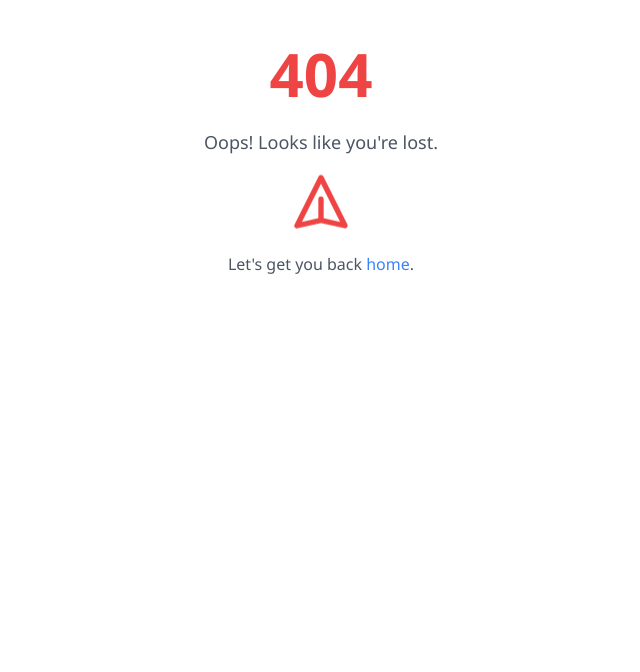
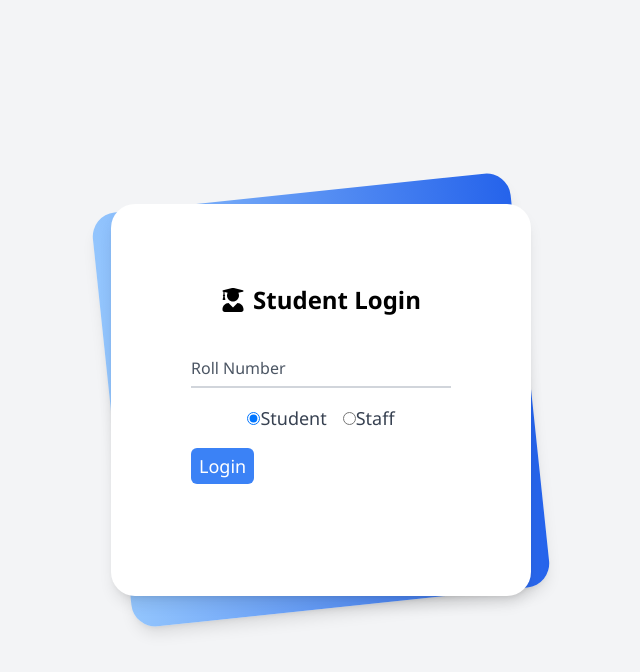
Before and after one commit to parveshahamed00/Canteen-management, a React (Vite) app in the folder frontend/: page /login in a window 1280 px wide. Before the commit this address had no page. Shown: the top 672 px of the page, without its empty margins (319-959 px from the left). Built offline with nearby package versions, Linux system fonts and the light colour scheme; a web font is replaced by a local one.

Commit message:
completed user login functionality with their role and respected ID or Rollno

```diff
--- a/frontend/src/App.jsx
+++ b/frontend/src/App.jsx
@@ -11,14 +11,16 @@ import CatererList from "./components/Admin/CatererList";
 import AddFoodItem from "./components/Admin/AddFoodItem";
 import AuthPage from "./components/User/AuthPage";
 import SignUp from "./components/User/SignUp";
+import Login from "./components/User/Login";
 function App() {
   // TODO: create user login uing rollnumber and password
   return (
     <div>
       <Routes>
-      <Route path="/" element={<AuthPage/>} />
-      <Route path="/signup" element={<SignUp/>} />
-
+        <Route path="/" element={<AuthPage />} />
+        {/* user */}
+        <Route path="/signup" element={<SignUp />} />
+        <Route path="/login" element={<Login />} />
         {/* Admin Route (Login) */}
         <Route path="/admin" element={<LoginPage />} />
         {/* Admin Protected Routes */}
@@ -27,10 +29,7 @@ function App() {
           <Route path="/admin/dashboard/caterer" element={<Caterer />} />
           <Route path="/admin/dashboard/items" element={<AddFoodItem />} />
           <Route path="/admin/dashboard/addCaterer" element={<AddCaterer />} />
-          <Route
-            path="/admin/dashboard/catererList"
-            element={<CatererList></CatererList>}
-          />
+          <Route path="/admin/dashboard/catererList" element={<CatererList />} />
         </Route>
         {/* 404 Error Page */}
         <Route path="*" element={<Error404 />} />
--- /dev/null
+++ b/frontend/src/components/User/Login.jsx
@@ -0,0 +1,122 @@
+/* eslint-disable no-unused-vars */
+import React, { useState } from "react";
+import { ToastContainer, toast } from "react-toastify";
+import "react-toastify/dist/ReactToastify.css";
+import axios from "axios";
+import { useNavigate } from "react-router-dom";
+import { FaUserGraduate, FaIdBadge } from "react-icons/fa";
+import "./login.css"
+export default function Login() {
+  const [idOrRollNo, setIdOrRollNo] = useState("");
+  const [role, setRole] = useState("student"); // Default to student
+  const navigate = useNavigate();
+
+  const handleSubmit = async (e) => {
+    e.preventDefault();
+
+    // Check if field is empty
+    if (idOrRollNo === "") {
+      toast.error("Field is required");
+      return;
+    }
+
+    try {
+      // Send login request to the backend
+      const response = await axios.post("http://localhost:3000/login", {
+        idOrRollNo,role
+      });
+
+      // Check if login was successful
+      if (response.data.success) {
+        localStorage.setItem("token", response.data.token); // Store the token
+        localStorage.setItem("role", response.data.role);  // Store the role
+
+        toast.success("Login successful");
+        // navigate(response.data.role === 'user' ? "/user/dashboard" : "/admin/dashboard"); // Redirect based on role
+      } else {
+        toast.error( "Login failed");
+      }
+    } catch (error) {
+      // Handle network or server errors
+      toast.error("Login failed");
+    }
+  };
+
+  return (
+    <>
+      <ToastContainer />
+      <div className="min-h-screen bg-gray-100 py-6 flex flex-col justify-center sm:py-12">
+        <div className="relative py-3 sm:max-w-xl sm:mx-auto">
+          <div className="absolute inset-0 bg-gradient-to-r from-blue-300 to-blue-600 shadow-lg transform -skew-y-6 sm:skew-y-0 sm:-rotate-6 sm:rounded-3xl"></div>
+          <div className="relative px-4 py-10 bg-white shadow-lg sm:rounded-3xl sm:p-20">
+            <div className="max-w-md mx-auto">
+              <div>
+                <h1 className="text-2xl font-semibold flex items-center justify-center">
+                  {role === "student" ? (
+                    <FaUserGraduate className="mr-2" />
+                  ) : (
+                    <FaIdBadge className="mr-2" />
+                  )}
+                  {role === "student" ? "Student" : "Staff"} Login
+                </h1>
+              </div>
+              <div className="divide-y divide-gray-200">
+                <form
+                  onSubmit={handleSubmit}
+                  className="py-8 text-base leading-6 space-y-4 text-gray-700 sm:text-lg sm:leading-7"
+                >
+                  <div className="relative">
+                    <input
+                      autoComplete="off"
+                      id="idOrRollNo"
+                      name="idOrRollNo"
+                      type="text"
+                      className="peer placeholder-transparent h-10 w-full border-b-2 border-gray-300 text-gray-900 focus:outline-none focus:border-rose-600"
+                      placeholder={role === "student" ? "Roll Number" : "Staff ID"}
+                      value={idOrRollNo}
+                      onChange={(e) => setIdOrRollNo(e.target.value)}
+                    />
+                    <label
+                      htmlFor="idOrRollNo"
+                      className="absolute left-0 -top-3.5 text-gray-600 text-sm peer-placeholder-shown:text-base peer-placeholder-shown:text-gray-440 peer-placeholder-shown:top-2 transition-all peer-focus:-top-3.5 peer-focus:text-gray-600 peer-focus:text-sm"
+                    >
+                      {role === "student" ? "Roll Number" : "Staff ID"}
+                    </label>
+                  </div>
+                  <div className="relative flex justify-center space-x-4">
+                    <label>
+                      <input
+                        type="radio"
+                        value="student"
+                        checked={role === "student"}
+                        onChange={() => setRole("student")}
+                      />
+                      Student
+                    </label>
+                    <label>
+                      <input
+                        type="radio"
+                        value="staff"
+                        checked={role === "staff"}
+                        onChange={() => setRole("staff")}
+                      />
+                      Staff
+                    </label>
+                  </div>
+                  <div className="relative">
+                    <button
+                      type="submit"
+                      className="bg-blue-500 text-white rounded-md px-2 py-1"
+                    >
+                      Login
+                    </button>
+                  </div>
+                </form>
+              </div>
+            </div>
+          </div>
+        </div>
+      </div>
+    </>
+  );
+}
--- /dev/null
+++ b/frontend/src/components/User/login.css
@@ -0,0 +1,97 @@
+/* Container styling */
+.login-container {
+    display: flex;
+    justify-content: center;
+    align-items: center;
+    height: 100vh;
+    background: linear-gradient(135deg, #d5e1f4, #a8c0ff);
+    font-family: Arial, sans-serif;
+  }
+
+  /* Form styling */
+  .login-form {
+    background: white;
+    padding: 2rem;
+    border-radius: 12px;
+    box-shadow: 0 4px 12px rgba(0, 0, 0, 0.1);
+    text-align: center;
+    width: 100%;
+    max-width: 400px;
+  }
+
+  /* Heading styling */
+  .login-form h1 {
+    margin-bottom: 1.5rem;
+    color: #333;
+    display: flex;
+    align-items: center;
+    justify-content: center;
+  }
+
+  /* Icon styling */
+  .login-form h1 svg {
+    margin-right: 0.5rem;
+    font-size: 1.5rem;
+  }
+
+  /* Input group styling */
+  .input-group {
+    position: relative;
+    margin-bottom: 1.5rem;
+  }
+
+  /* Input styling */
+  .input-group input {
+    width: 100%;
+    padding: 0.5rem;
+    border: 1px solid #ccc;
+    border-radius: 4px;
+    font-size: 1rem;
+    outline: none;
+    transition: border-color 0.3s;
+  }
+
+  .input-group input:focus {
+    border-color: #007bff;
+  }
+
+  /* Label styling */
+  .input-group label {
+    position: absolute;
+    left: 0.5rem;
+    top: -0.75rem;
+    background: white;
+    padding: 0 0.25rem;
+    font-size: 0.875rem;
+    color: #555;
+    transition: all 0.3s;
+  }
+
+  /* Role toggle styling */
+  .role-toggle {
+    display: flex;
+    justify-content: center;
+    margin-bottom: 1.5rem;
+  }
+
+  .role-toggle label {
+    margin: 0 1rem;
+    cursor: pointer;
+  }
+
+  /* Button styling */
+  .login-form button {
+    width: 100%;
+    padding: 0.75rem;
+    border: none;
+    border-radius: 4px;
+    background: #007bff;
+    color: white;
+    font-size: 1rem;
+    cursor: pointer;
+    transition: background 0.3s;
+  }
+
+  .login-form button:hover {
+    background: #0056b3;
+  }
```
